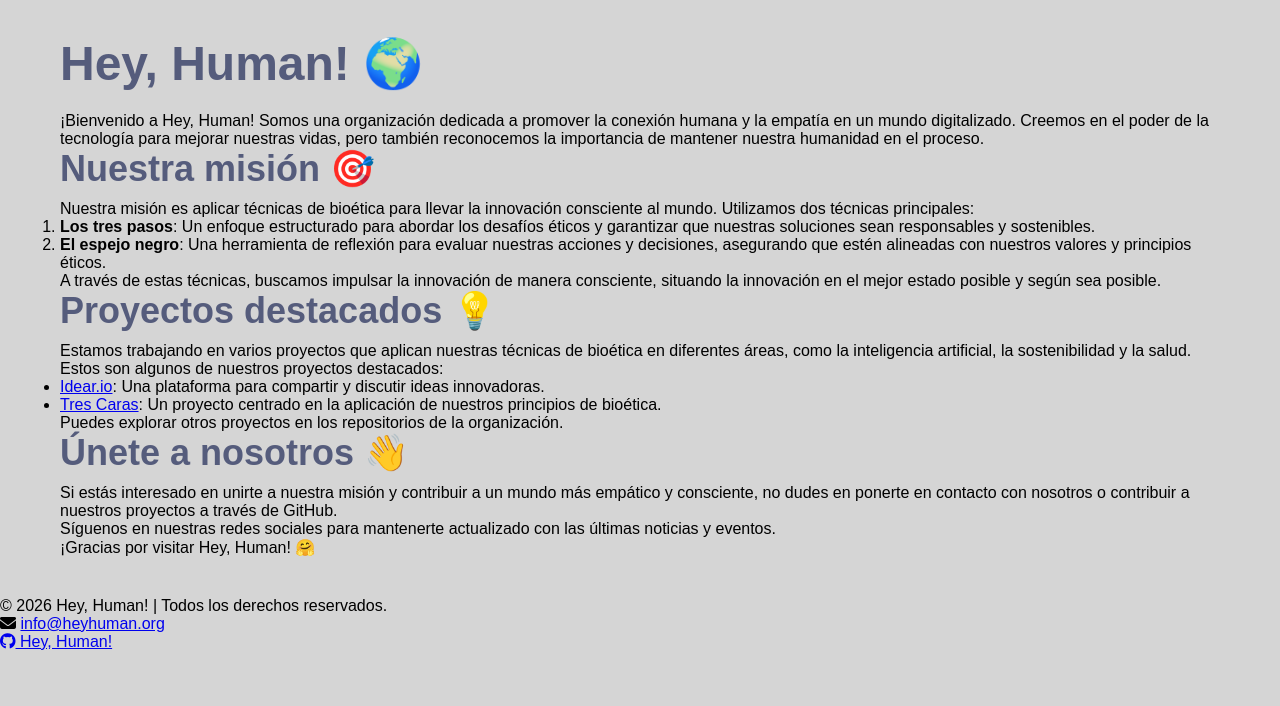
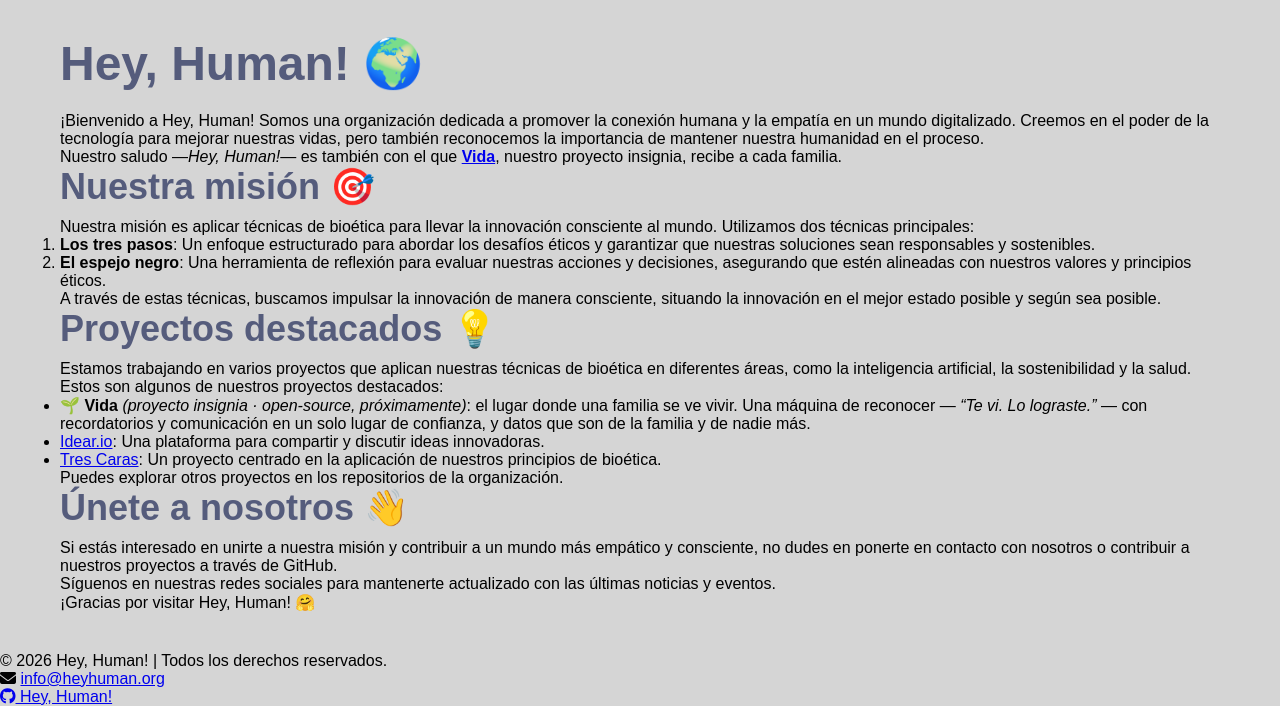
Before and after one commit to Hey-Human/hey-human.github.io, a Jekyll site: the page built from index.md, in a window 1280 px wide and 900 px high, scrolled down 1179 px, cut to the strip 194-900 px from the top of the window. Built offline with Jekyll 4.4.1, drawn with Linux system fonts in a browser that asks for light colours; nearby versions of some CDN libraries; before the commit the page ends 2024 px from its top, so only the background shows below that.

Commit message:
landing: sumar Vida como proyecto insignia + guiño del saludo
Hey, Human! es literalmente el saludo con el que Vida recibe a cada familia —
Vida es la máxima expresión del nombre de la org. Se suma a Proyectos destacados
como insignia (open-source, próximamente; sin link hasta que el repo sea público).

Co-Authored-By: Claude Opus 4.8 (1M context) <noreply@anthropic.com>

```diff
--- a/index.md
+++ b/index.md
@@ -6,6 +6,8 @@ title: "Hey, Human!"
 # Hey, Human! 🌍
 
 ¡Bienvenido a Hey, Human! Somos una organización dedicada a promover la conexión humana y la empatía en un mundo digitalizado. Creemos en el poder de la tecnología para mejorar nuestras vidas, pero también reconocemos la importancia de mantener nuestra humanidad en el proceso.
+
+Nuestro saludo —*Hey, Human!*— es también con el que **[Vida](#proyectos-destacados-)**, nuestro proyecto insignia, recibe a cada familia.
 
 ## Nuestra misión 🎯
 
@@ -20,6 +22,8 @@ A través de estas técnicas, buscamos impulsar la innovación de manera conscie
 
 Estamos trabajando en varios proyectos que aplican nuestras técnicas de bioética en diferentes áreas, como la inteligencia artificial, la sostenibilidad y la salud. Estos son algunos de nuestros proyectos destacados:
 
+- 🌱 **Vida** *(proyecto insignia · open-source, próximamente)*: el lugar donde una familia se ve vivir. Una máquina de reconocer — *“Te vi. Lo lograste.”* — con recordatorios y comunicación en un solo lugar de confianza, y datos que son de la familia y de nadie más.
+
 - [Idear.io](https://hey-human.github.io/idear.io/): Una plataforma para compartir y discutir ideas innovadoras.
 
 - [Tres Caras](https://hey-human.github.io/tres-caras/): Un proyecto centrado en la aplicación de nuestros principios de bioética.
```
